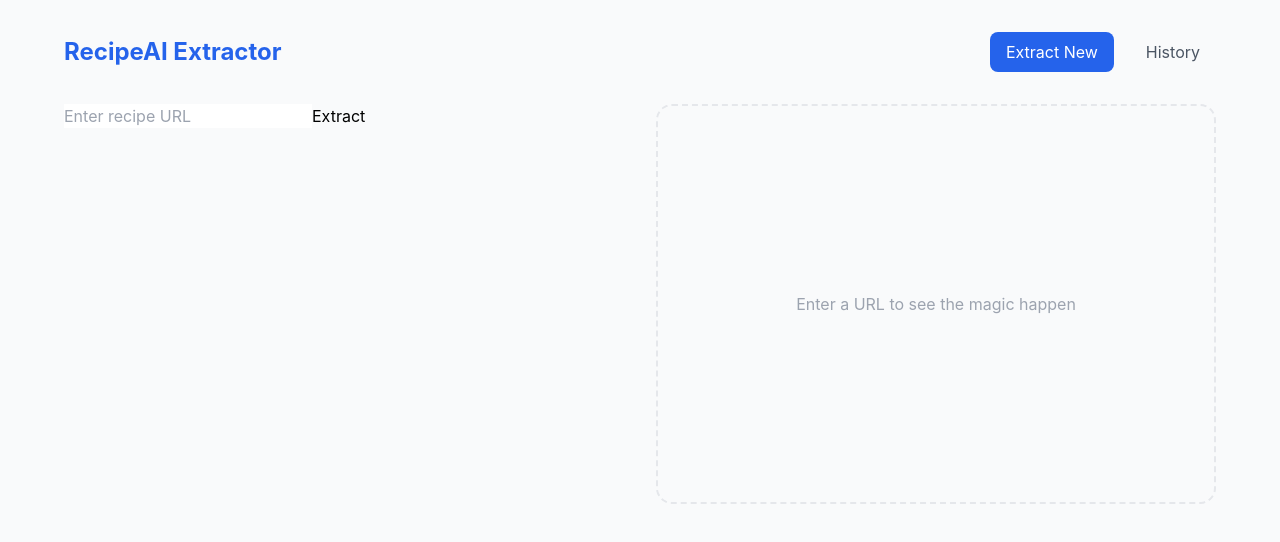
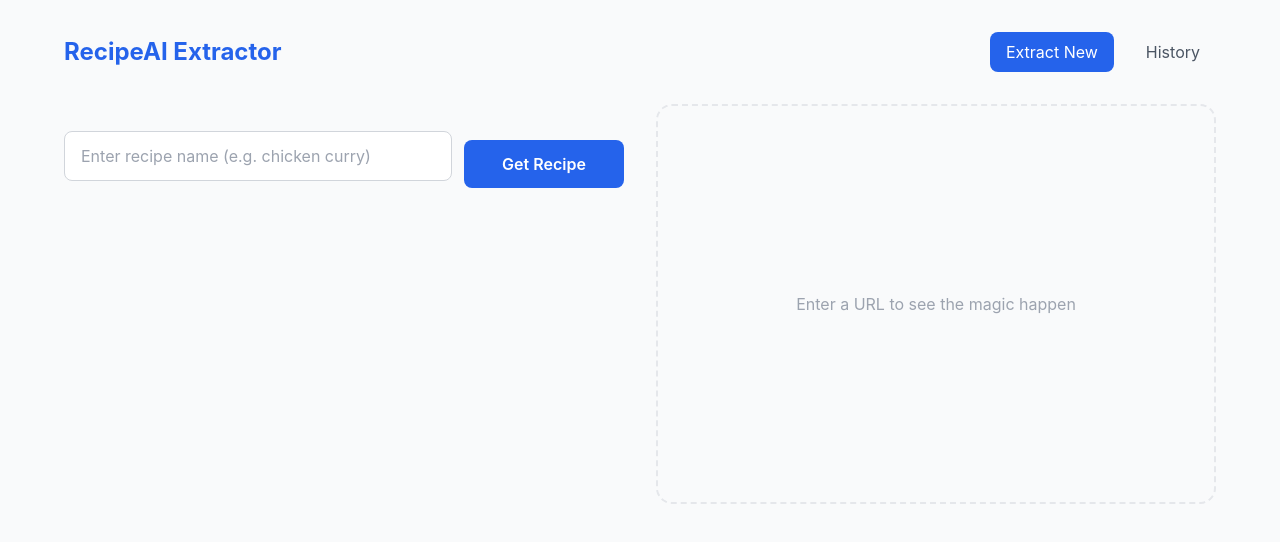
Before and after one commit to subair247/Recipe-AI-Extractor, a React (Create React App) app in the folder frontend/: page / in a window 1280 px wide. Shown: the top 542 px of the page. Built offline with nearby package versions, Linux system fonts and the light colour scheme; no server answers.

Commit message:
update recipe form for API mode

```diff
--- a/frontend/src/components/RecipeForm.js
+++ b/frontend/src/components/RecipeForm.js
@@ -1,57 +1,66 @@
 import React, { useState } from "react";
 import axios from "axios";
 
+// ✅ Get backend URL from environment
 const API_URL = import.meta.env.VITE_API_URL;
-console.log("API URL:", import.meta.env.VITE_API_URL);
-const RecipeForm = (props) => {
-  const [url, setUrl] = useState("");
+
+const RecipeForm = ({ onExtractionSuccess }) => {
+  const [query, setQuery] = useState("");
   const [loading, setLoading] = useState(false);
 
   const handleExtract = async (e) => {
     e.preventDefault();
 
-    console.log("PROPS:", props);
-
-    if (!props.onExtractionSuccess) {
-      console.error("onExtractionSuccess is missing!");
+    if (!query.trim()) {
+      alert("Please enter a recipe name");
       return;
     }
-
-    if (!url) return;
 
     setLoading(true);
 
     try {
       const response = await axios.post(
         `${API_URL}/extract-recipe`,
-        { url },
-        { timeout: 60000 }
+        { url: query }, // backend still expects "url" field
+        { timeout: 30000 }
       );
 
-      if (response.data?.success) {
-        props.onExtractionSuccess(response.data.data);
+      console.log("API RESPONSE:", response.data);
+
+      if (response.data && !response.data.error) {
+        onExtractionSuccess(response.data);
       } else {
-        throw new Error("Invalid response");
+        alert(response.data.error || "No recipe found");
       }
-
-    } catch (err) {
-      console.error("API ERROR:", err);
+    } catch (error) {
+      console.error("API ERROR:", error);
+      alert("Failed to fetch recipe. Check backend or try again.");
     } finally {
       setLoading(false);
     }
   };
 
   return (
-    <form onSubmit={handleExtract}>
-      <input
-        value={url}
-        onChange={(e) => setUrl(e.target.value)}
-        placeholder="Enter recipe URL"
-      />
-      <button type="submit">
-        {loading ? "Loading..." : "Extract"}
-      </button>
-    </form>
+    <div className="form-container">
+      <form onSubmit={handleExtract}>
+        <input
+          type="text"
+          placeholder="Enter recipe name (e.g. chicken curry)"
+          value={query}
+          onChange={(e) => setQuery(e.target.value)}
+          disabled={loading}
+          className="w-full p-3 border rounded-lg"
+        />
+
+        <button
+          type="submit"
+          disabled={loading}
+          className="mt-4 px-4 py-2 bg-blue-600 text-white rounded-lg"
+        >
+          {loading ? "Fetching..." : "Get Recipe"}
+        </button>
+      </form>
+    </div>
   );
 };
 
```
Also changed, not shown: 1 other file (tests, documents, lock files or other folders).
